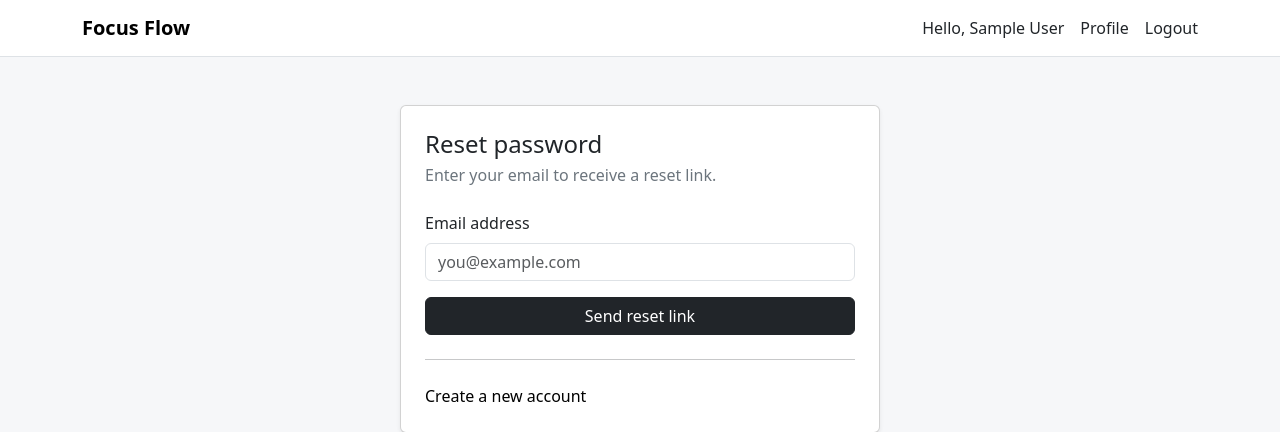
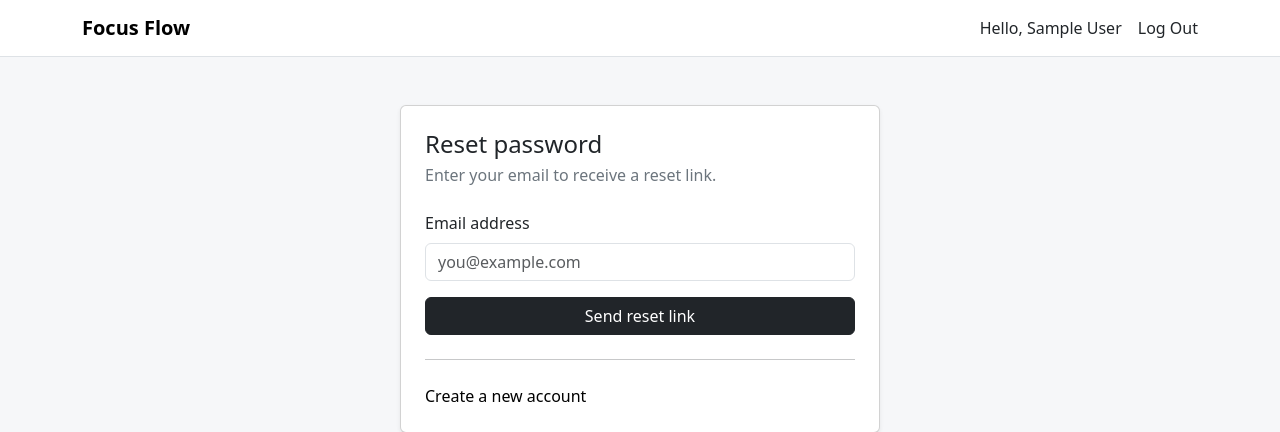
Before and after one commit to Atien-Ferra/Project, a Flask app: page /forgotpassword in a window 1280 px wide. Shown: the top 432 px of the page. Run offline with Flask 2, Linux system fonts and the light colour scheme; the visitor is signed in with stand-in values (Sample User, id 1); parts of the project's set-up code (start-up, migrations or seed data) failed here and were passed over.

Commit message:
changes made and added crud

```diff
--- a/Templates/HTML/base.html
+++ b/Templates/HTML/base.html
@@ -28,8 +28,7 @@
       <div class="d-flex gap-3">
         {% if current_user.is_authenticated %}
           <span class="navbar-link">Hello, {{ current_user.name }}</span>
-          <a class="nav-link" href="{{ url_for('auth.profile')}}">Profile</a>
-          <a class="nav-link" href="{{ url_for('auth.logout') }}">Logout</a>
+          <a class="nav-link" href="{{ url_for('auth.logout') }}">Log Out</a>
         {% else %}
           <a class="nav-link" href="{{ url_for('auth.login') }}">Login</a>
           <a class="nav-link" href="{{ url_for('auth.signup') }}">Sign Up</a>
```
